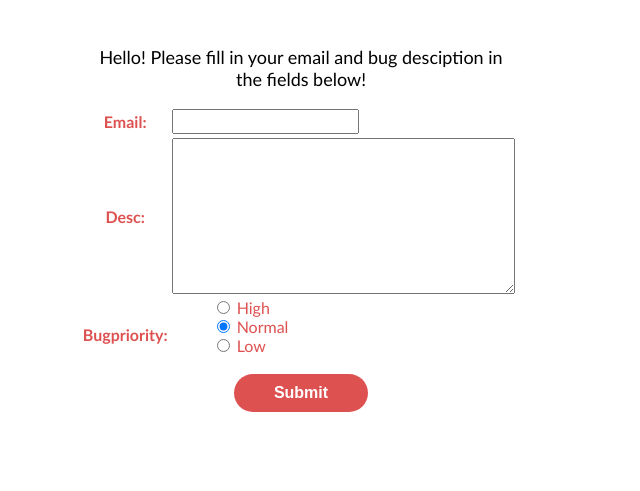
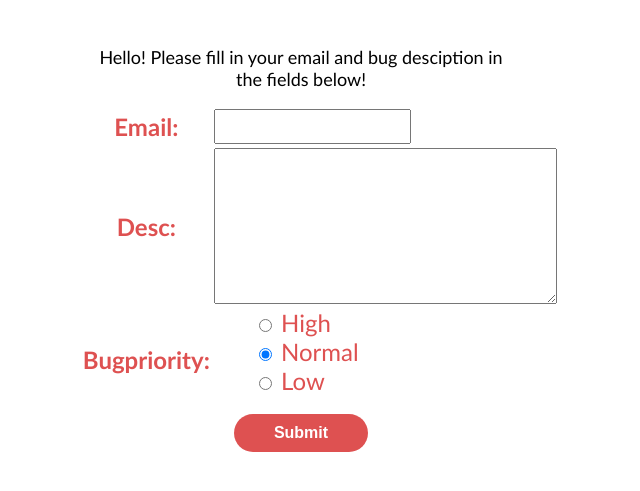
Before and after one commit to Niharika29/bugtracker, a Django app: template bugtracker/templates/data.html in a window 1280 px wide. Shown: the top 491 px of the page, without its empty margins (339-979 px from the left). Run offline with Django 3.2, Linux system fonts and the light colour scheme; the template is opened without the code that fills it: values that come from a table or form of the project are taken from there, others are empty; tables that the repository leaves empty hold one stand-in row (values such as "Sample post").

Commit message:
Some styling changes

```diff
--- a/bugtracker/static/css/bugtracker.css
+++ b/bugtracker/static/css/bugtracker.css
@@ -1 +1,12 @@
 /*! project specific CSS goes here. */
+body {
+	font-size: 14px;
+	font-family: "Calibri", sans-serif;
+	font-weight: 200;
+}
+
+label {
+	color: #de5151;
+	padding: 10px auto;
+	font-size: 1.5em;
+}
--- a/bugtracker/static/css/form.css
+++ b/bugtracker/static/css/form.css
@@ -1,11 +1,5 @@
-body {
-	font-size: 14px;
-	font-family: "Calibri", sans-serif;
-	font-weight: 200;
-}
-
-input {
-    padding: 3px;
+input[type=text] {
+    padding: 8px;
 }
 
 #container {
@@ -17,11 +11,6 @@ input {
 #header {
 	font-size: 18px;
 	padding: 16px;
-}
-
-label {
-	color: #de5151;
-	padding: 10px auto;
 }
 
 input[type=submit] {
--- a/bugtracker/templates/adminform.html
+++ b/bugtracker/templates/adminform.html
@@ -7,6 +7,8 @@
 		{% csrf_token %}
 			{{ form.as_p }}
 			<input type="submit">
+			<link rel="stylesheet" type="text/css" href="{% static 'css/form.css' %}"/>
+			<link rel="stylesheet" type="text/css" href="{% static 'css/bugtracker.css' %}"/>
 		</form>
 	</body>
 </html>
--- a/bugtracker/templates/bug_search.html
+++ b/bugtracker/templates/bug_search.html
@@ -7,6 +7,8 @@
 		{% csrf_token %}
 			{{ form.as_p }}
 			<input type="submit">
+			<link rel="stylesheet" type="text/css" href="{% static 'css/form.css' %}"/>
+			<link rel="stylesheet" type="text/css" href="{% static 'css/bugtracker.css' %}"/>
 		</form>
 	</body>
 </html>
--- a/bugtracker/templates/data.html
+++ b/bugtracker/templates/data.html
@@ -18,4 +18,5 @@
 	<script src="{% static 'js/bugtracker.js' %}"></script>
 	<script src="{% static 'js/fetchdata.js' %}"></script>
 	<link rel="stylesheet" type="text/css" href="{% static 'css/form.css' %}"/>
+	<link rel="stylesheet" type="text/css" href="{% static 'css/bugtracker.css' %}"/>
 </html>
```
